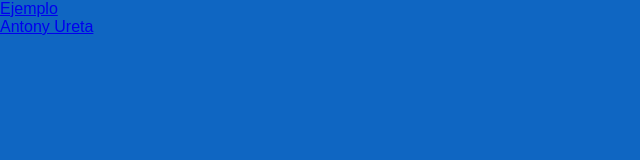
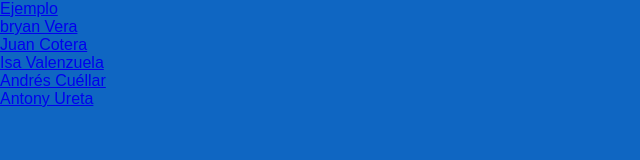
Before and after one commit to larnu-bootcamp/challenge_11, a plain HTML site: page index.html in a window 1280 px wide. Shown: the whole page, without its empty margins (0-640 px from the left). Drawn offline with Linux system fonts and the light colour scheme; files that its build step writes are made by us from their sources.

```diff
--- a/index.html
+++ b/index.html
@@ -13,6 +13,18 @@
         <a href="example/index.html">Ejemplo</a>
       </li>
       <li>
+        <a href="sefhirothxd/index.html">bryan Vera</a>
+      </li>
+      <li>
+        <a href="./juancotera/index.html">Juan Cotera</a>
+      </li>
+      <li>
+        <a href="isavalenzuela/index.html">Isa Valenzuela</a>
+      </li>
+      <li>
+        <a href="./Andres-Cuellar/index.html">Andrés Cuéllar</a>
+      </li>
+      <li>
         <a href="./antonyure/index.html">Antony Ureta</a>
       </li>
     </ul>
```
